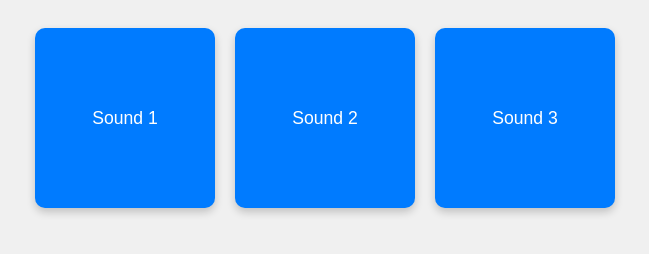
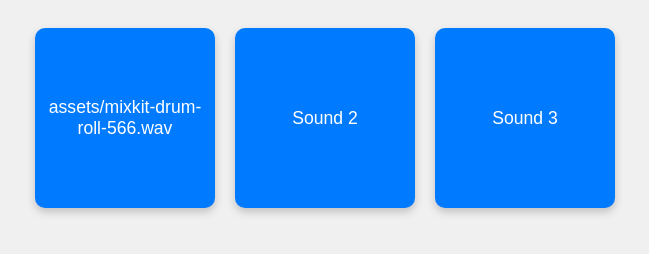
Before and after one commit to devilts/drumplayer.net, a plain HTML site: page index.html in a window 1280 px wide. Shown: the whole page, without its empty margins (315-964 px from the left). Drawn offline with Linux system fonts and the light colour scheme.

Commit message:
Update index.html

```diff
--- a/index.html
+++ b/index.html
@@ -67,7 +67,7 @@
 
   <div class="container">
     <div class="button-wrapper">
-      <button data-sound="" data-img="">Sound 1</button>
+      <button data-sound="" data-img="">assets/mixkit-drum-roll-566.wav</button>
       <img class="image-layer" src="" alt="Image 1" />
     </div>
     <div class="button-wrapper">
```
